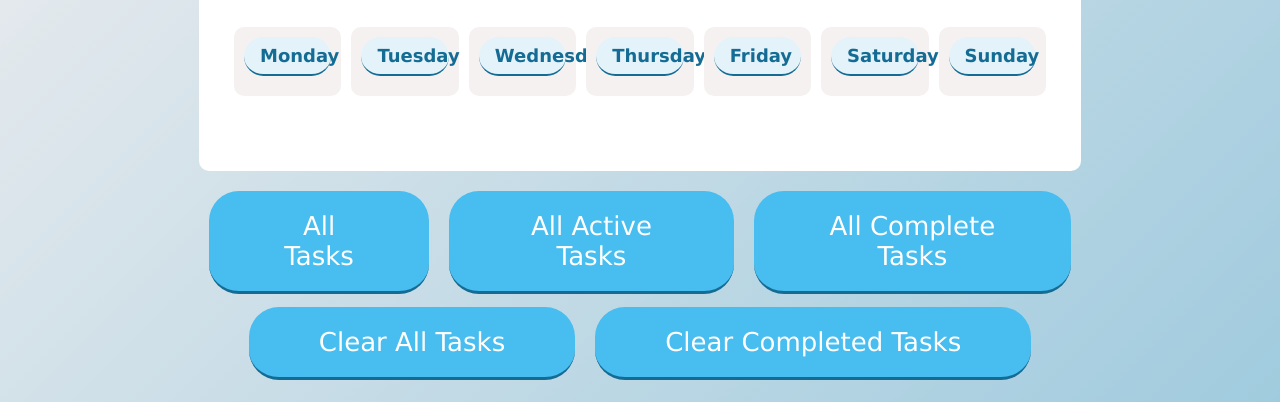
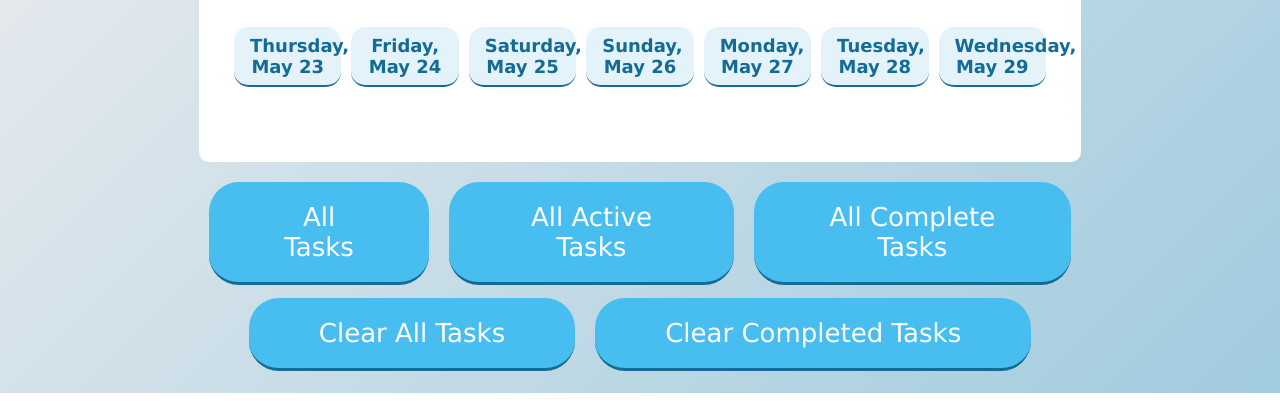
Before and after one commit to flaviusp23/To-do-List, a plain HTML site: page Todo List Project Web/index.html in a window 1280 px wide. Shown: the part 463-865 px from the top of the page. Drawn offline with Linux system fonts and the light colour scheme.

Commit message:
Add files via upload

```diff
--- a/Todo List Project Web/index.html
+++ b/Todo List Project Web/index.html
@@ -16,32 +16,32 @@
           <button onclick="addTask()">Add</button>
         </div>
         <div class="week-container">
-          <div class="day-container" id="monday">
-            <h3>Monday</h3>
+          <div class="day-container" id="1day">
+            <h3></h3>
             <ul class="list-container"></ul>
           </div>
-          <div class="day-container" id="tuesday">
-            <h3>Tuesday</h3>
+          <div class="day-container" id="2day">
+            <h3></h3>
             <ul class="list-container"></ul>
           </div>
-          <div class="day-container" id="wednesday">
-            <h3>Wednesday</h3>
+          <div class="day-container" id="3day">
+            <h3></h3>
             <ul class="list-container"></ul>
           </div>
-          <div class="day-container" id="thursday">
-            <h3>Thursday</h3>
+          <div class="day-container" id="4day">
+            <h3></h3>
             <ul class="list-container"></ul>
           </div>
-          <div class="day-container" id="friday">
-            <h3>Friday</h3>
+          <div class="day-container" id="5day">
+            <h3></h3>
             <ul class="list-container"></ul>
           </div>
-          <div class="day-container" id="saturday">
-            <h3>Saturday</h3>
+          <div class="day-container" id="6day">
+            <h3></h3>
             <ul class="list-container"></ul>
           </div>
-          <div class="day-container" id="sunday">
-            <h3>Sunday</h3>
+          <div class="day-container" id="7day">
+            <h3></h3>
             <ul class="list-container"></ul>
           </div>
         </div>
--- a/Todo List Project Web/script.js
+++ b/Todo List Project Web/script.js
@@ -164,3 +164,20 @@ function clearCompletedTasks() {
         alert("There are no completed tasks to clear.");
     }
 }
+
+function setColumnHeadings() {
+    const today = new Date();
+    const options = { weekday: 'long', month: 'long', day: 'numeric' };
+
+    for (let i = 0; i < dayContainers.length; i++) {
+        const dayElement = dayContainers[i];
+        const day = new Date(today);
+        day.setDate(today.getDate() + i);
+        const dayId = dayElement.id;
+        const dayHeading = dayElement.querySelector('h3');
+        dayHeading.textContent = day.toLocaleDateString('en-US', options);
+    }
+}
+
+
+setColumnHeadings();
--- a/Todo List Project Web/style.css
+++ b/Todo List Project Web/style.css
@@ -77,9 +77,8 @@ button:hover{
     flex: 1;
     min-width: 13%;
     margin: 5px;
-    padding: 10px;
     background-color: #F6F1F1;
-    border-radius: 10px;
+    border-radius: 25px;
     display: flex;
     flex-direction: column;
 }
@@ -87,14 +86,13 @@ button:hover{
 .day-container h3 {
     text-align: center;
     color: #146C94;
-    margin-bottom: 10px;
     font-size: 18px;
     border-bottom: 2px solid #146C94;
     padding-bottom: 10px;
     cursor: pointer;
     background-color: #E4F2FA;
     padding: 8px 16px;
-    border-radius: 20px;
+    border-radius: 15px;
     transition: background-color 0.3s ease;
 }
 
@@ -104,18 +102,19 @@ button:hover{
 
 ul li {
     font-size: 16px;
-    padding: 8px 8px 8px 40px;
-	border-radius: 18px;
+    padding: 8px 8px 14px 40px;
     cursor: pointer;
     position: relative;
     overflow: hidden;
     transition: background-color 0.3s ease;
+    word-wrap: break-word; /* Add this line */
+    padding-right: 60px;
 }
 
 ul li:hover {
     font-size: 16px;
-    background-color: #adcddc;
-    border-radius: 18px;
+    background-color: #d0d8dc;
+    border-radius: 0px;
 }
 
 ul li::before {
@@ -130,10 +129,19 @@ ul li::before {
     top: 8px;
     left: 8px;
 }
-
+ul li.checked:first-child {
+    border-top-left-radius: 20px;
+    border-top-right-radius: 20px;
+}
+ul li.checked:last-child {
+    border-bottom-left-radius: 20px;
+    border-bottom-right-radius: 20px;
+}
 ul li.checked {
     color: #555;
     text-decoration: line-through;
+    background-color: #d0d8dc;
+    border-radius: 0px;
 }
 
 ul li.checked::before {
@@ -158,12 +166,15 @@ ul li .edit-button {
 }
 
 ul li span:hover {
-    font-size: 24px;
+    font-size: 26px;
 }
 
 .selected-day h3 {
-	outline: 1px solid #146C94;
-    border: 1px solid #146C94;
+    border-top: 3px solid #146C94;
+    border-bottom: 0px;
+}
+.selected-day{
+    border: 5px solid #146C94;
 }
 #todayDate{
 	color: #146C94;
```
